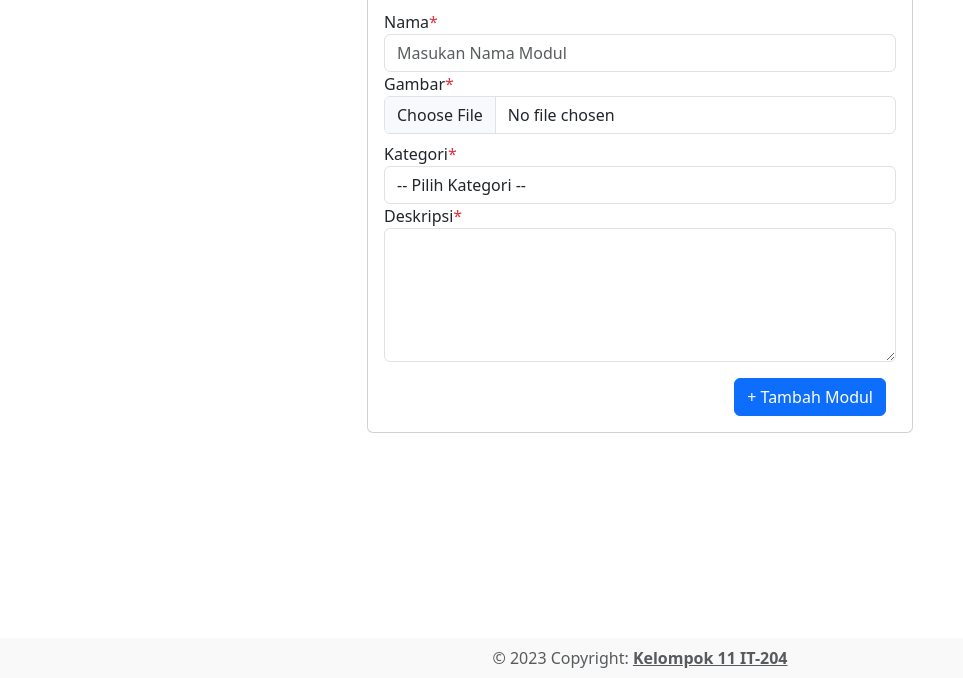
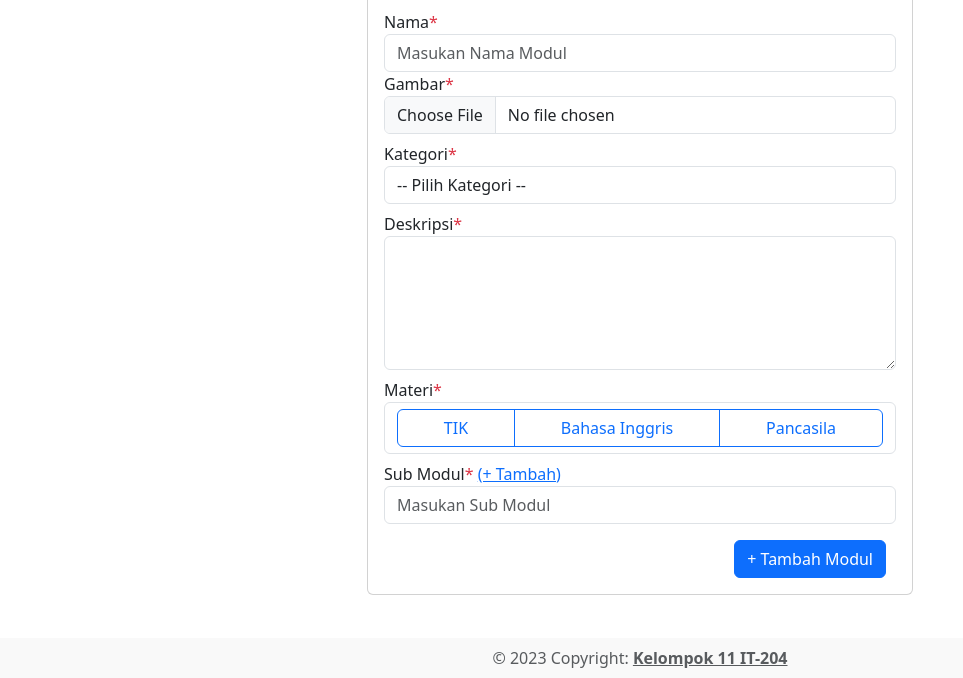
Before and after one commit to alazdev/edumo, a plain HTML site: page tambah-modul.html in a window 1280 px wide. Shown: the part 122-800 px from the top of the page, without its empty margins (0-963 px from the left). Drawn offline with Linux system fonts and the light colour scheme.

Commit message:
add checkbox and js

```diff
--- a/tambah-modul.html
+++ b/tambah-modul.html
@@ -71,10 +71,30 @@
                                     <option value="">Kategori 3</option>
                                 </select>
                             </div>
-                            <div class="form-group">
+                            <div class="form-group mt-2">
                                 <label for="description">Deskripsi<span class="text-danger">*</span></label>
                                 <textarea class="form-control" name="description id="" cols="30" rows="5"></textarea>
                             </div>
+
+                            <div class="form-group mt-2">
+                                <label for="materi">Materi<span class="text-danger">*</span></label>
+                                <div class="form-control btn-group" role="group" aria-label="Basic checkbox toggle button group">
+                                    <input type="checkbox" class="btn-check" id="btncheck1" autocomplete="off">
+                                    <label class="btn btn-outline-primary" for="btncheck1">TIK</label>
+
+                                    <input type="checkbox" class="btn-check" id="btncheck2" autocomplete="off">
+                                    <label class="btn btn-outline-primary" for="btncheck2">Bahasa Inggris</label>
+
+                                    <input type="checkbox" class="btn-check" id="btncheck3" autocomplete="off">
+                                    <label class="btn btn-outline-primary" for="btncheck3">Pancasila</label>
+                                  </div>
+                            </div>
+
+                            <div class="form-group mt-2">
+                                <label for="sub_modul">Sub Modul<span class="text-danger">*</span> <a href="javascript::void(0)" onclick="addSubModul()">(+ Tambah)</a></label>
+                                <input type="text" name="sub_modul[]" placeholder="Masukan Sub Modul" class="form-control" required>
+                            </div>
+
                             <div class="form-group text-end mt-3">
                                 <a href="#" class="btn btn-primary" style="margin-right: 10px;">+ Tambah Modul</a>
                             </div>
@@ -85,6 +105,16 @@
         </div>
     </main>
     <!-- Main -->
+
+    <script>
+        function addSubModul() {
+            let subModul = document.querySelector('input[name="sub_modul[]"]');
+            let newSubModul = subModul.cloneNode(true);
+            newSubModul.classList.add('mt-2');
+            newSubModul.value = '';
+            subModul.parentNode.insertBefore(newSubModul, subModul.nextSibling);
+        }
+    </script>
 
     <!-- Footer -->
     <footer class="text-center text-lg-start bg-white text-muted">
```
